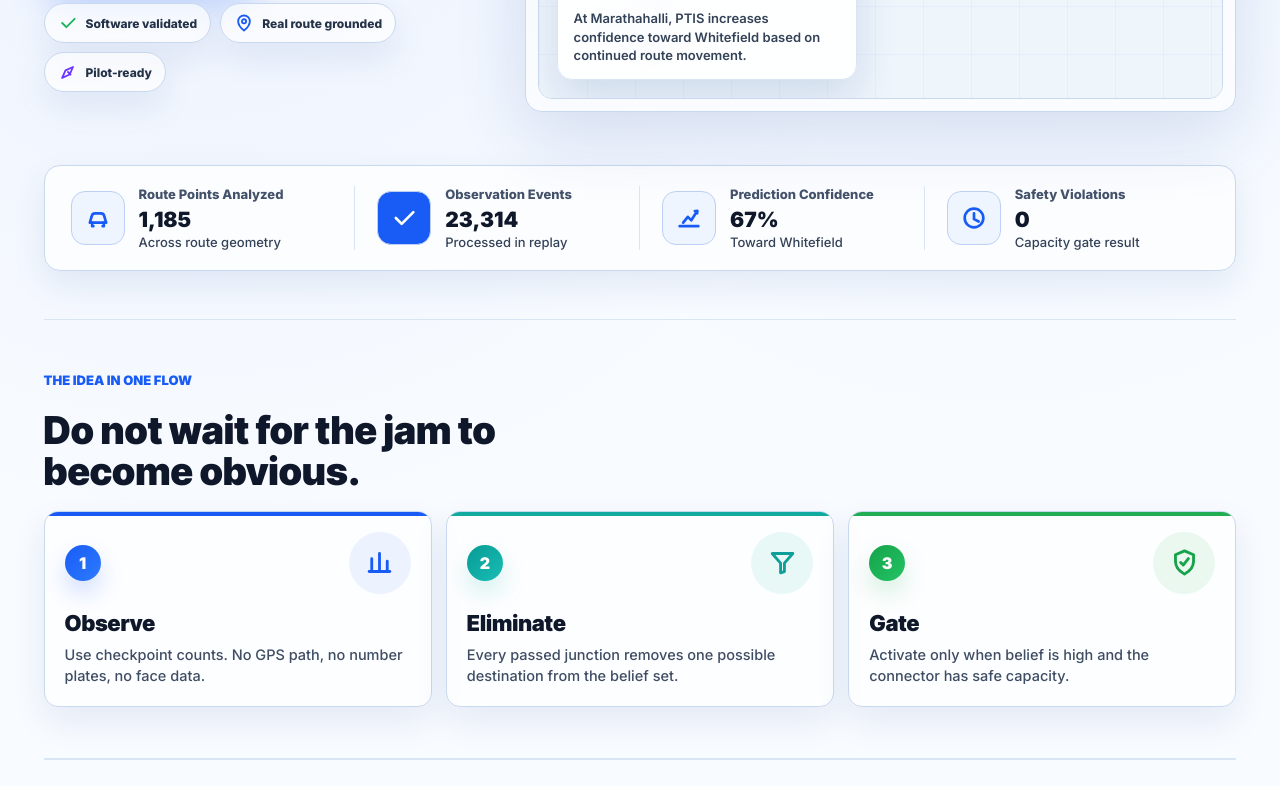
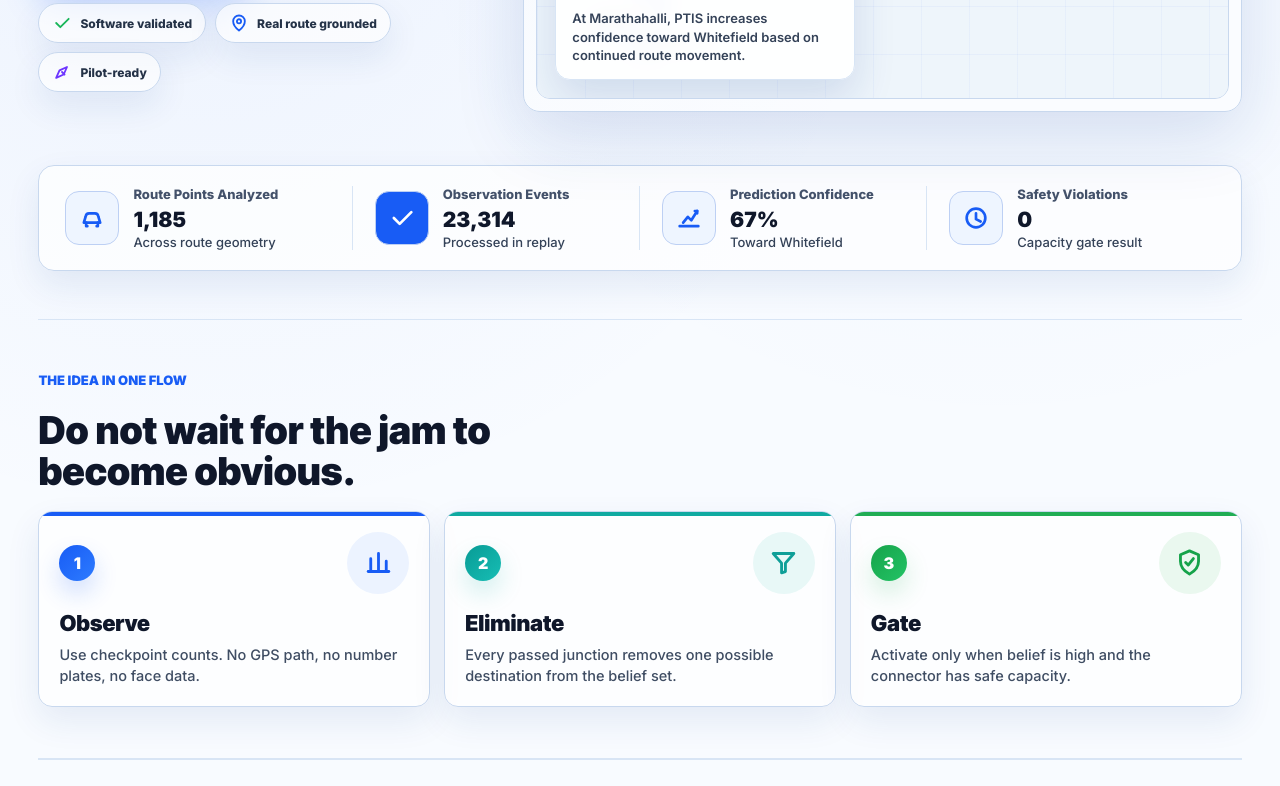
Before and after one commit to asmitha2025/PTIS, a plain HTML site: page frontend/index.html in a window 1280 px wide. Shown: the part 580-1366 px from the top of the page. Drawn offline with nearby package versions, Linux system fonts and the light colour scheme; no server answers.

Commit message:
Reduce showcase page gutter

```diff
--- a/deploy/huggingface-space/clear.css
+++ b/deploy/huggingface-space/clear.css
@@ -92,9 +92,9 @@ nav a {
 }
 
 main {
-  max-width: 1536px;
-  margin: 0 auto;
-  padding: 28px clamp(28px, 3.4vw, 44px) 56px;
+  width: 100%;
+  margin: 0;
+  padding: 28px clamp(20px, 3vw, 54px) 56px;
 }
 .hero {
   display: grid;
--- a/frontend/clear.css
+++ b/frontend/clear.css
@@ -92,9 +92,9 @@ nav a {
 }
 
 main {
-  max-width: 1536px;
-  margin: 0 auto;
-  padding: 28px clamp(28px, 3.4vw, 44px) 56px;
+  width: 100%;
+  margin: 0;
+  padding: 28px clamp(20px, 3vw, 54px) 56px;
 }
 .hero {
   display: grid;
--- a/frontend/index.html
+++ b/frontend/index.html
@@ -5,7 +5,7 @@
     <meta name="viewport" content="width=device-width, initial-scale=1" />
     <title>PTIS | Bengaluru ORR Showcase</title>
     <link rel="stylesheet" href="https://unpkg.com/maplibre-gl/dist/maplibre-gl.css" />
-    <link rel="stylesheet" href="./clear.css?v=compact-2" />
+    <link rel="stylesheet" href="./clear.css?v=compact-3" />
   </head>
   <body>
     <header class="topbar">
@@ -96,6 +96,6 @@
     </main>
 
     <script src="https://unpkg.com/maplibre-gl/dist/maplibre-gl.js"></script>
-    <script src="./clear.js?v=compact-2"></script>
+    <script src="./clear.js?v=compact-3"></script>
   </body>
 </html>
```
Also changed, not shown: deploy/huggingface-space/index.html (+2 -2 lines).
